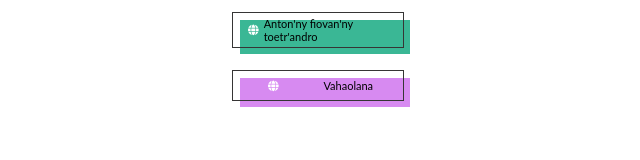
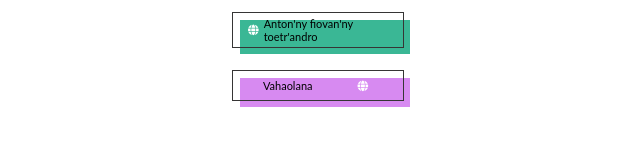
Before and after one commit to Ambinintsoa/kaiosHaonasoa, a Vue app: page / in a window 1280 px wide. Shown: the part 139-299 px from the top of the page, without its empty margins (322-962 px from the left). Built offline with nearby package versions, Linux system fonts and the light colour scheme.

Commit message:
partie Actuality

```diff
--- a/src/components/Home.vue
+++ b/src/components/Home.vue
@@ -11,8 +11,8 @@
       <p class="tablinks qThree" tabindex="2" @click="selectMenu">
         <i class="fas fa-globe"></i><span>Anton'ny fiovan'ny toetr'andro</span>
       </p>
-      <p class="tablinks qFour" tabindex="2" @click="selectMenu">
-        <i class="fas fa-globe"></i><span>Vahaolana</span>
+      <p class="tablinks qFour" tabindex="3" @click="selectMenu">
+        </i><span>Vahaolana</span><i class="fas fa-globe"></i>
       </p>
     </div>
     <!-- <div id="footer">Bonjour, c'est nous</div> -->
```
